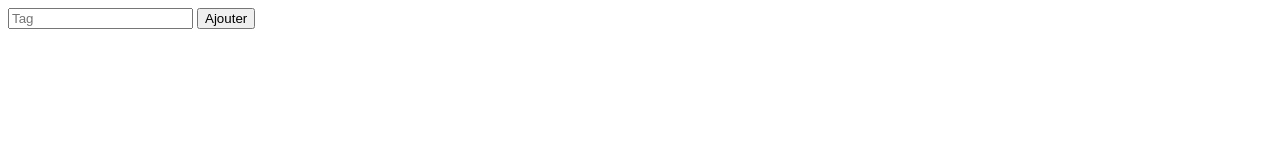
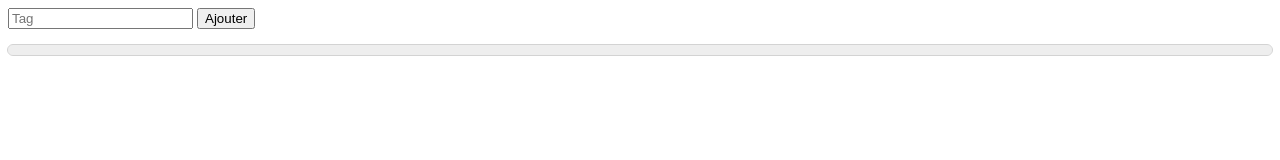
Before and after one commit to juliencongras/eval_vite_js_like_chronometre_tags, a website built with Vite: page Exo3/index.html in a window 1280 px wide. Built offline with nearby package versions, Linux system fonts and the light colour scheme.

Commit message:
Exo3 visuals in progress

```diff
--- a/Exo3/style.css
+++ b/Exo3/style.css
@@ -13,3 +13,9 @@
     border-radius: 10px;
     padding: 5px;
 }
+#existingTagsContainerText{
+    outline: solid 1px lightgray;
+    background-color: rgb(238, 238, 238);
+    border-radius: 5px;
+    padding: 5px;
+}
```
